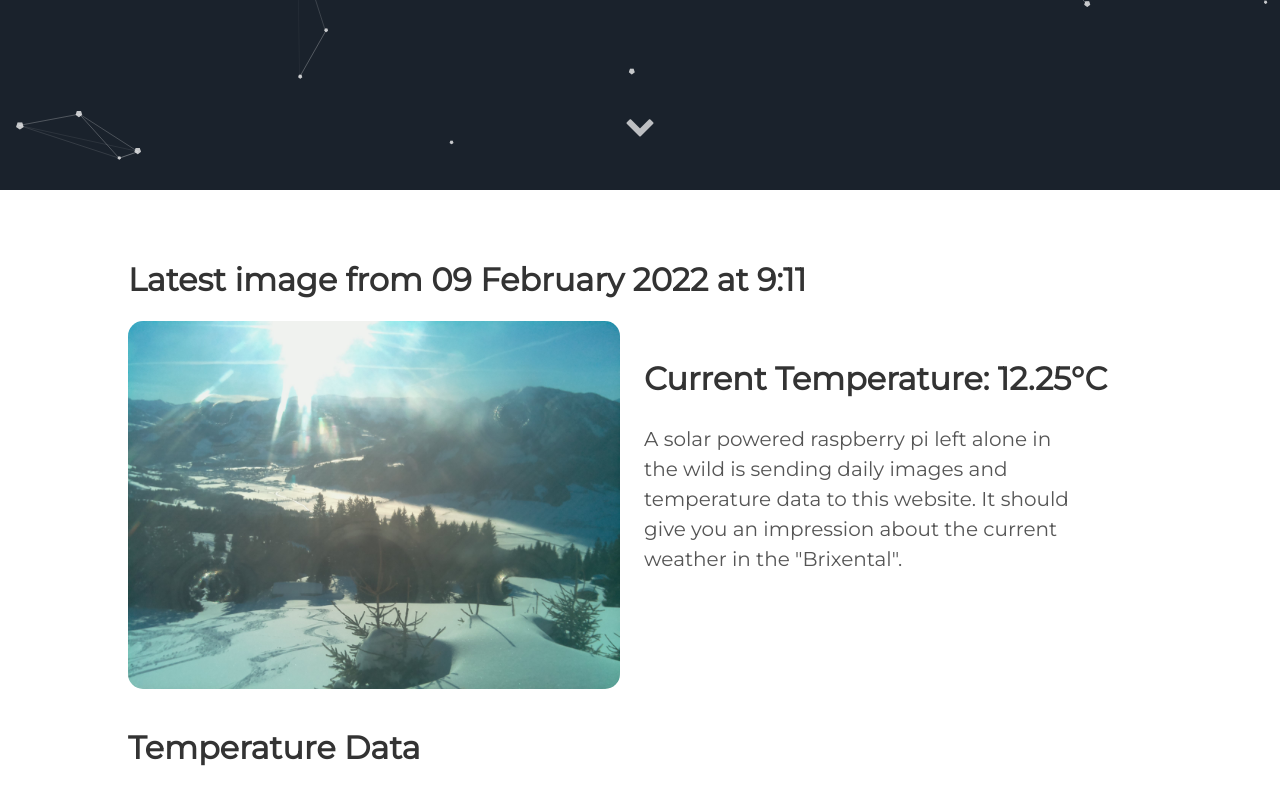
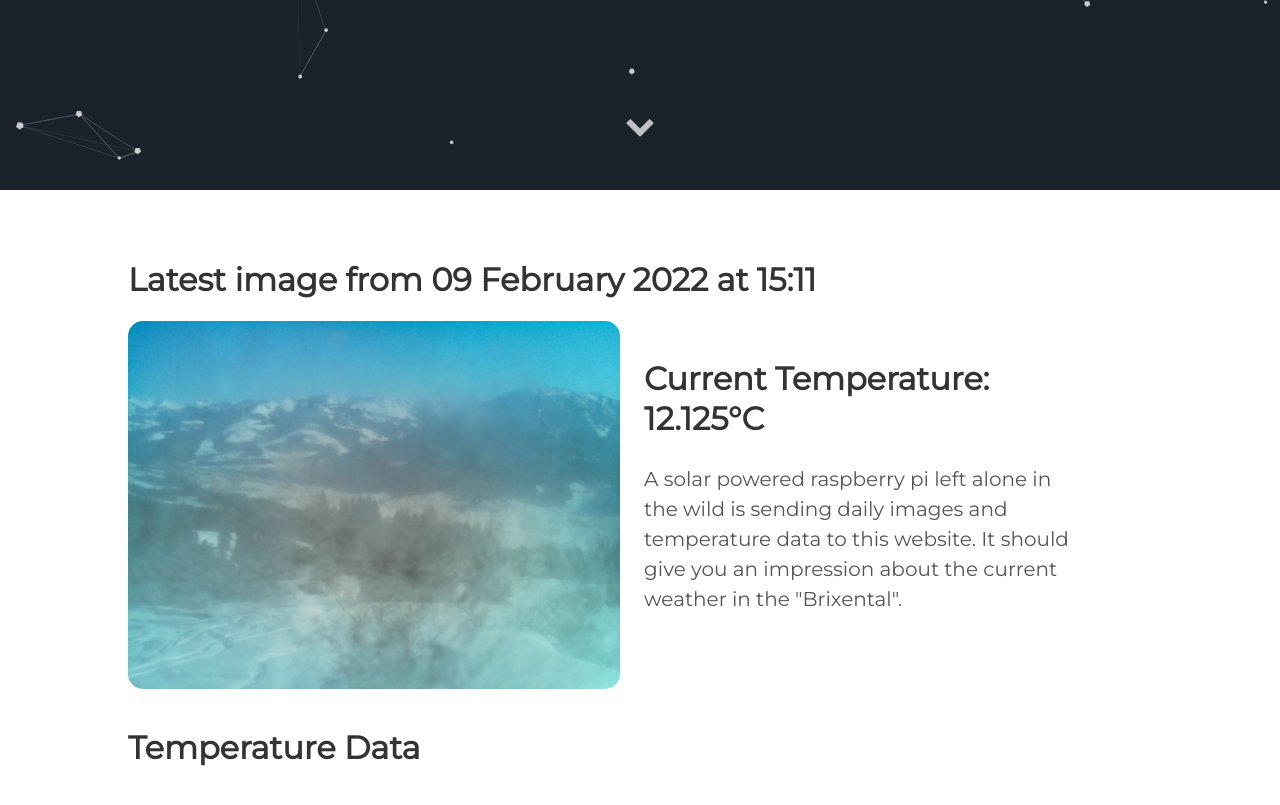
Before and after one commit to vektorious/vektorious.github.io, a Jekyll site: the page built from resources/huette.md, in a window 1280 px wide and 900 px high, scrolled down 710 px. Shown: the top 805 px of the window. Built offline with Jekyll 4.4.1, drawn with Linux system fonts in a browser that asks for light colours.

Commit message:
I'm a bot beep boop

```diff
--- a/resources/huette.md
+++ b/resources/huette.md
@@ -6,13 +6,13 @@ image: '/assets/img/'
 description: 'Live image from the Austrian alps'
 twitter_text: ' '
 ---
-## Latest image from 09 February 2022 at  9:11
+## Latest image from 09 February 2022 at 15:11
 <div class="huette">
   <div class="huette-image">
     <img src="{{ "/assets/img/huette.jpg" | prepend: site.baseurl }}">
   </div>
   <div class="huette-text">
-        <h2>Current Temperature: 12.25°C</h2>
+        <h2>Current Temperature: 12.125°C</h2>
         <p>A solar powered raspberry pi left alone in the wild is sending daily images and temperature data to this website. It should give you an impression about the current weather in the "Brixental".</p>
 
   </div>
```
Also changed, not shown: rpi-script/2022-02-09_150943.txt (renamed from rpi-script/2022-02-09_090944.txt, +5 -5 lines), rpi-script/huette.md (+2 -2 lines), assets/img/huette.jpg, assets/img/temp_plot.png, rpi-script/temp_plot.png, 1 other file.
